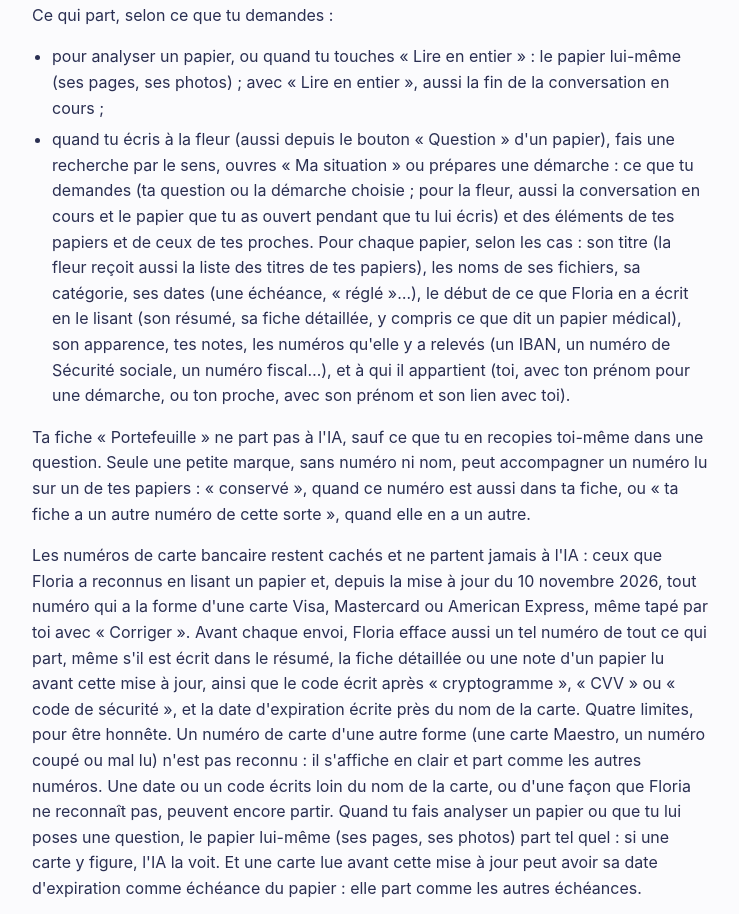
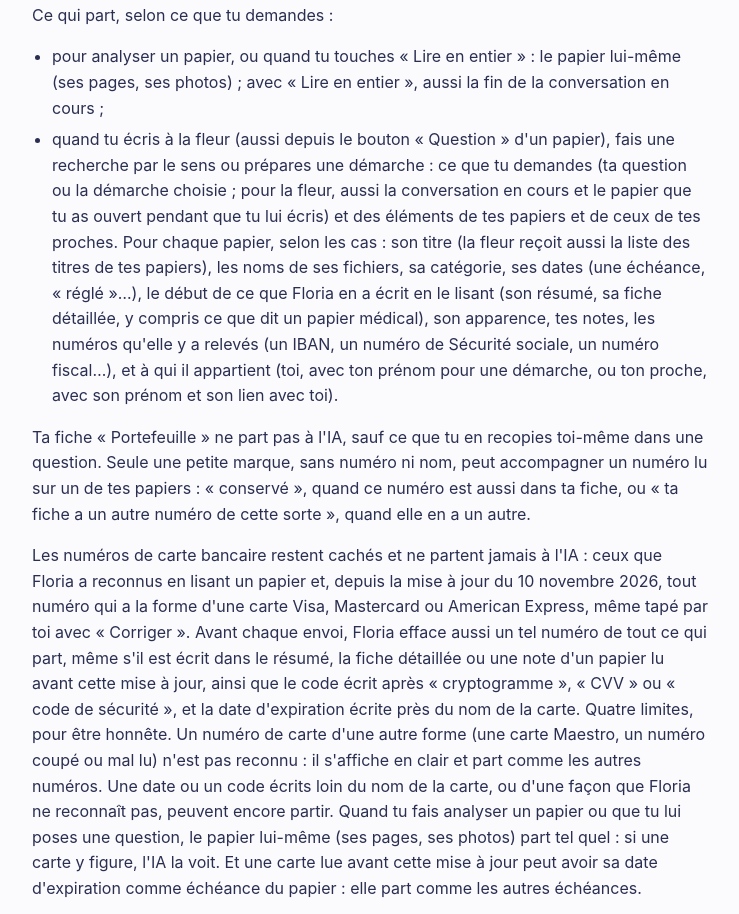
Before and after one commit to floria-app/floria-app.github.io, a plain HTML site: page index.html in a window 1280 px wide. Shown: the part 5677-6591 px from the top of the page, without its empty margins (270-1009 px from the left). Drawn offline with Linux system fonts and the light colour scheme.

Commit message:
Confidentialité : Ma situation retirée (17 novembre 2026)

```diff
--- a/index.html
+++ b/index.html
@@ -105,7 +105,7 @@
   <p>Ce qui part, selon ce que tu demandes :</p>
   <ul>
     <li>pour analyser un papier, ou quand tu touches « Lire en entier » : le papier lui-même (ses pages, ses photos) ; avec « Lire en entier », aussi la fin de la conversation en cours ;</li>
-    <li>quand tu écris à la fleur (aussi depuis le bouton « Question » d'un papier), fais une recherche par le sens, ouvres « Ma situation » ou prépares une démarche : ce que tu demandes (ta question ou la démarche choisie ; pour la fleur, aussi la conversation en cours et le papier que tu as ouvert pendant que tu lui écris) et des éléments de tes papiers et de ceux de tes proches. Pour chaque papier, selon les cas : son titre (la fleur reçoit aussi la liste des titres de tes papiers), les noms de ses fichiers, sa catégorie, ses dates (une échéance, « réglé »…), le début de ce que Floria en a écrit en le lisant (son résumé, sa fiche détaillée, y compris ce que dit un papier médical), son apparence, tes notes, les numéros qu'elle y a relevés (un IBAN, un numéro de Sécurité sociale, un numéro fiscal…), et à qui il appartient (toi, avec ton prénom pour une démarche, ou ton proche, avec son prénom et son lien avec toi).</li>
+    <li>quand tu écris à la fleur (aussi depuis le bouton « Question » d'un papier), fais une recherche par le sens ou prépares une démarche : ce que tu demandes (ta question ou la démarche choisie ; pour la fleur, aussi la conversation en cours et le papier que tu as ouvert pendant que tu lui écris) et des éléments de tes papiers et de ceux de tes proches. Pour chaque papier, selon les cas : son titre (la fleur reçoit aussi la liste des titres de tes papiers), les noms de ses fichiers, sa catégorie, ses dates (une échéance, « réglé »…), le début de ce que Floria en a écrit en le lisant (son résumé, sa fiche détaillée, y compris ce que dit un papier médical), son apparence, tes notes, les numéros qu'elle y a relevés (un IBAN, un numéro de Sécurité sociale, un numéro fiscal…), et à qui il appartient (toi, avec ton prénom pour une démarche, ou ton proche, avec son prénom et son lien avec toi).</li>
   </ul>
   <p>Ta fiche « Portefeuille » ne part pas à l'IA, sauf ce que tu en recopies toi-même dans une question. Seule une petite marque, sans numéro ni nom, peut accompagner un numéro lu sur un de tes papiers : « conservé », quand ce numéro est aussi dans ta fiche, ou « ta fiche a un autre numéro de cette sorte », quand elle en a un autre.</p>
   <p>Les numéros de carte bancaire restent cachés et ne partent jamais à l'IA : ceux que Floria a reconnus en lisant un papier et, depuis la mise à jour du 10 novembre 2026, tout numéro qui a la forme d'une carte Visa, Mastercard ou American Express, même tapé par toi avec « Corriger ». Avant chaque envoi, Floria efface aussi un tel numéro de tout ce qui part, même s'il est écrit dans le résumé, la fiche détaillée ou une note d'un papier lu avant cette mise à jour, ainsi que le code écrit après « cryptogramme », « CVV » ou « code de sécurité », et la date d'expiration écrite près du nom de la carte. Quatre limites, pour être honnête. Un numéro de carte d'une autre forme (une carte Maestro, un numéro coupé ou mal lu) n'est pas reconnu : il s'affiche en clair et part comme les autres numéros. Une date ou un code écrits loin du nom de la carte, ou d'une façon que Floria ne reconnaît pas, peuvent encore partir. Quand tu fais analyser un papier ou que tu lui poses une question, le papier lui-même (ses pages, ses photos) part tel quel : si une carte y figure, l'IA la voit. Et une carte lue avant cette mise à jour peut avoir sa date d'expiration comme échéance du papier : elle part comme les autres échéances.</p>
```
